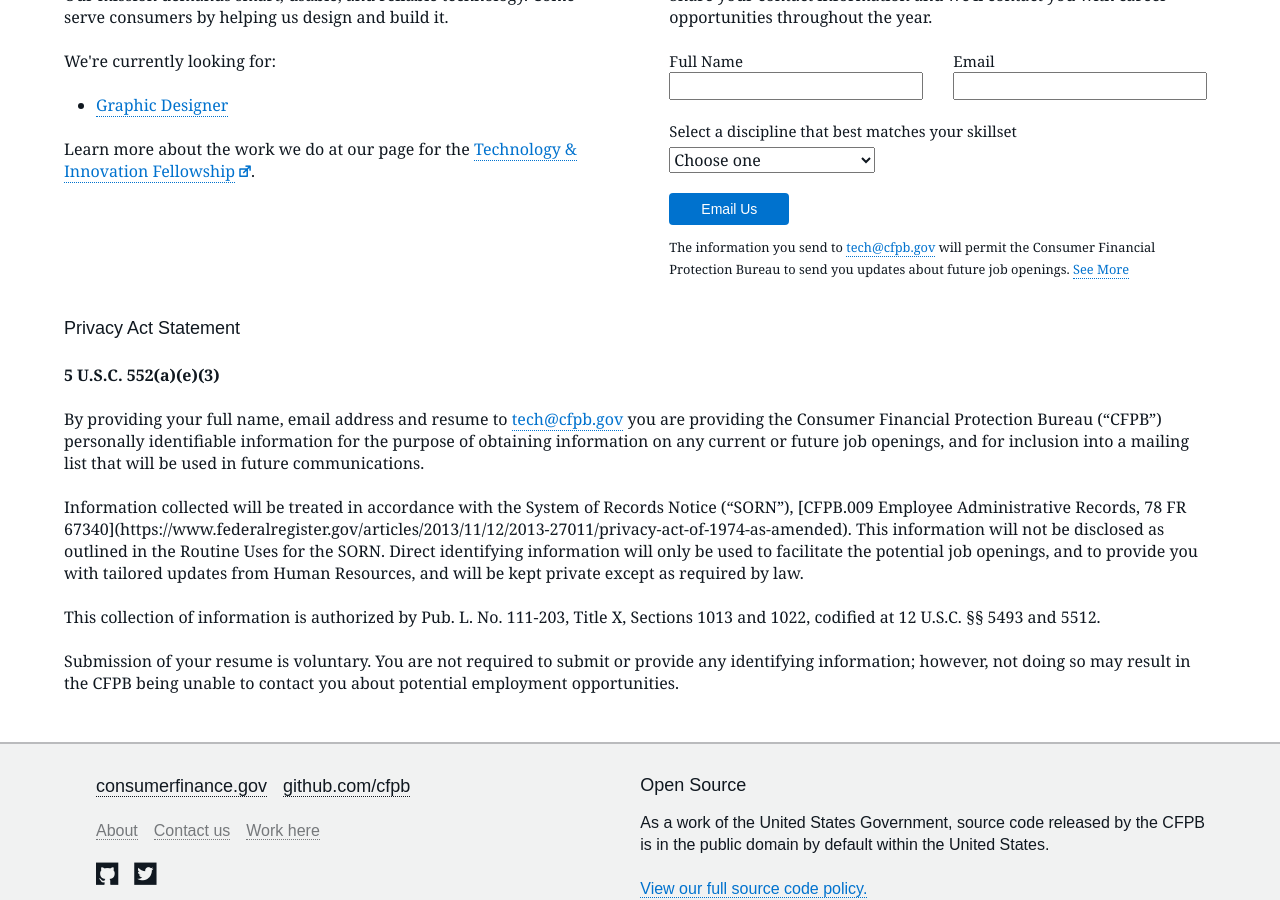
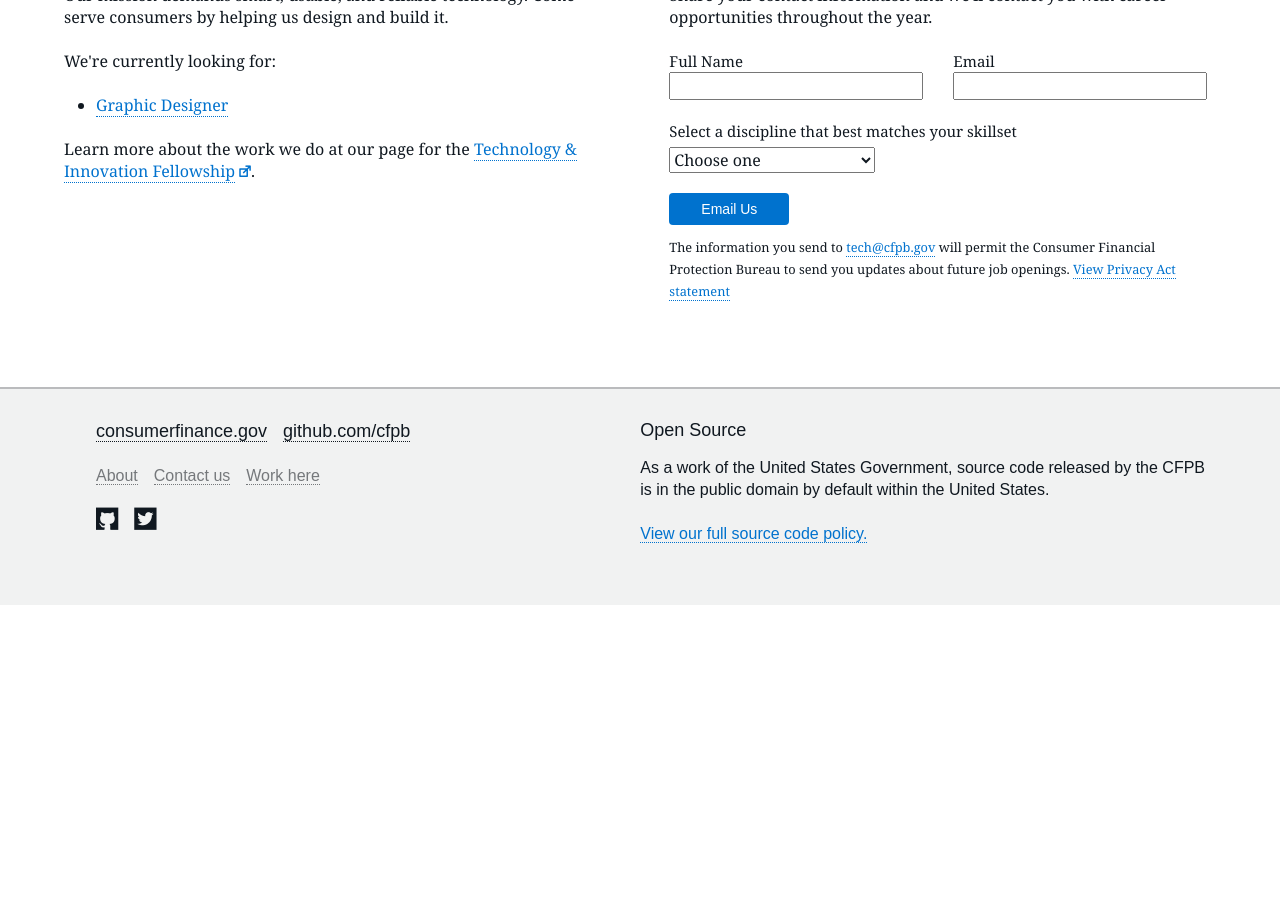
Before and after one commit to cfpb/cfpb.github.io, a Jekyll site: the page built from index.html, in a window 1280 px wide and 900 px high, scrolled down 1847 px. Built offline with Jekyll 4.4.1, drawn with Linux system fonts in a browser that asks for light colours; nearby versions of some CDN libraries; some web fonts are replaced; after the commit the page ends 2452 px from its top, so only the background shows below that.

Commit message:
Move Privacy Act statement to separate page

```diff
--- a/index.html
+++ b/index.html
@@ -282,27 +282,8 @@ title: Home
 
                             <a href="mailto:tech@cfpb.gov?subject=Interested in working in tech at CFPB&body=First name:%0D%0ALast name:%0D%0ADiscipline: %0D%0AResume:" class="btn btn-primary recruit_submit js-recruit-submit">Email Us</a>
 
-                            <p class="u-disclaimer"><small>The information you send to <a href="mailto:tech@cfpb.gov?subject=Interested in working in tech at CFPB">tech@cfpb.gov</a> will permit the Consumer Financial Protection Bureau to send you updates about future job openings. <a href="#privacy">See More</a></small></p>
+                            <p class="u-disclaimer"><small>The information you send to <a href="mailto:tech@cfpb.gov?subject=Interested in working in tech at CFPB">tech@cfpb.gov</a> will permit the Consumer Financial Protection Bureau to send you updates about future job openings. <a href="privacy-act-statement/">View Privacy Act statement</a></small></p>
                         </form>
                     </div>
                 </section>
-                <div>
-                    <h4 id="privacy">Privacy Act Statement</h4>
-                    <p><strong>5 U.S.C. 552(a)(e)(3)</strong></p>
-                    <p>By providing your full name, email address and resume to
-                        <a href="mailto:tech@cfpb.gov?subject=Interested in working in tech at CFPB">tech@cfpb.gov</a> you are providing the
-                        Consumer Financial Protection Bureau (“CFPB”) personally identifiable information for the purpose of
-                        obtaining information on any current or future job openings, and for inclusion into
-                        a mailing list that will be used in future communications.</p>
-                    <p>Information collected will be treated in accordance with the System of Records Notice (“SORN”),
-                        [CFPB.009 Employee Administrative Records, 78 FR 67340](https://www.federalregister.gov/articles/2013/11/12/2013-27011/privacy-act-of-1974-as-amended). This information will not be disclosed as
-                        outlined in the Routine Uses for the SORN. Direct identifying information will only be used to facilitate
-                        the potential job openings, and to provide you with tailored updates from Human Resources, and will be
-                        kept private except as required by law.</p>
-                    <p>This collection of information is authorized by Pub. L. No. 111-203, Title X,
-                        Sections 1013 and 1022, codified at 12 U.S.C. §§ 5493 and 5512.</p>
-                    <p>Submission of your resume is voluntary. You are not required to submit or
-                        provide any identifying information; however, not doing so may result in the CFPB
-                        being unable to contact you about potential employment opportunities.</p>
-                </div>
             </section>
```
Also changed, not shown: privacy-act-statement/index.md (added, +38 -0 lines).
